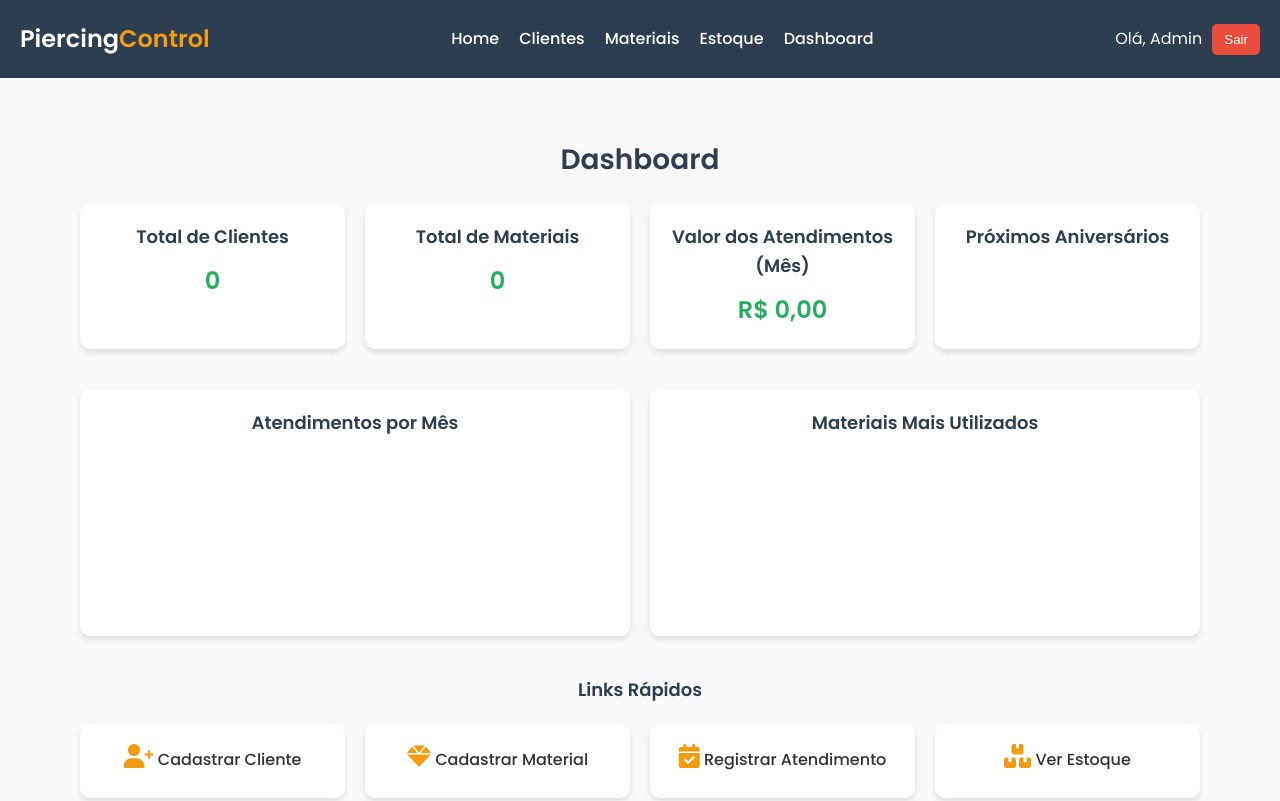
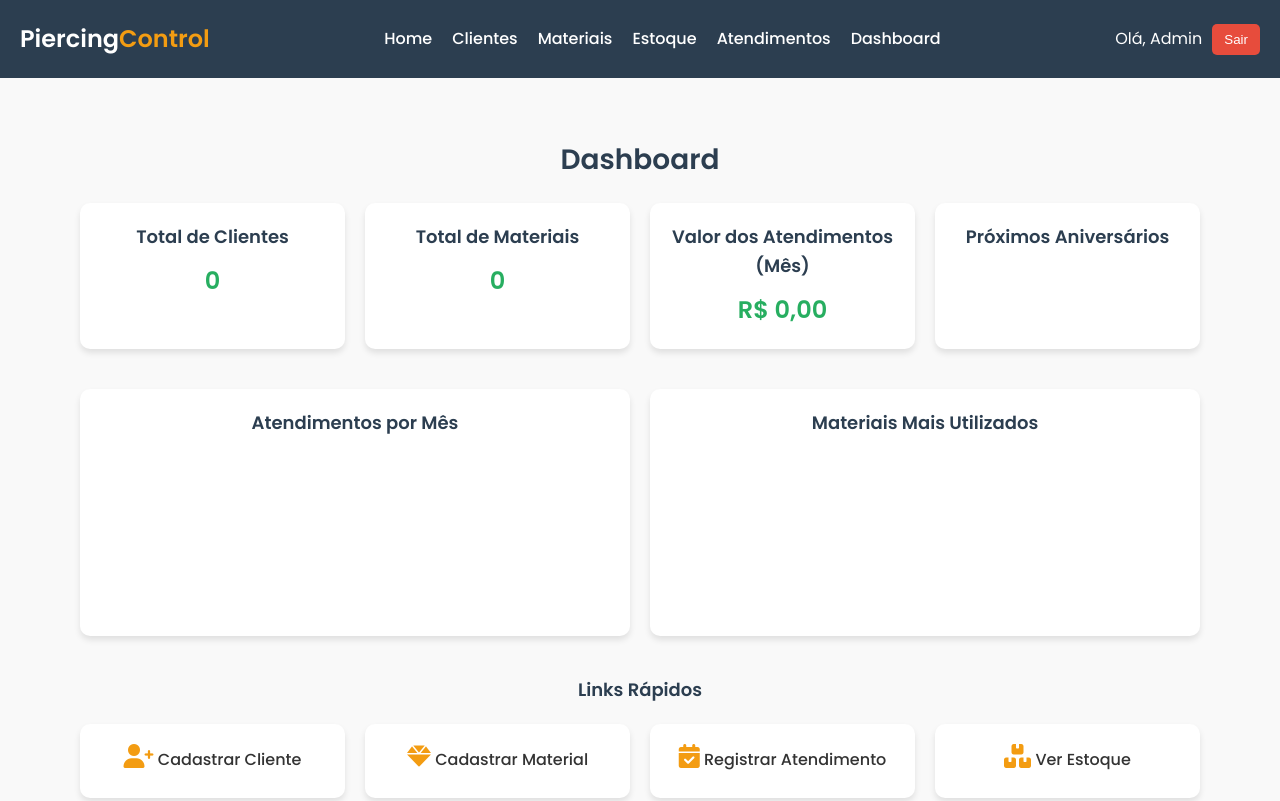
Before and after one commit to viniciusrx01/piercing, a plain HTML site: page dashboard.html in a window 1280 px wide. Shown: the top 801 px of the page. Drawn offline with nearby package versions, Linux system fonts and the light colour scheme.

Commit message:
Update dashboard.html

```diff
--- a/dashboard.html
+++ b/dashboard.html
@@ -20,6 +20,7 @@
                 <li><a href="cliente.html">Clientes</a></li>
                 <li><a href="materiais.html">Materiais</a></li>
                 <li><a href="estoque.html">Estoque</a></li>
+                <li><a href="atendimentos.html">Atendimentos</a></li>
                 <li><a href="dashboard.html">Dashboard</a></li>
             </ul>
         </nav>
```
